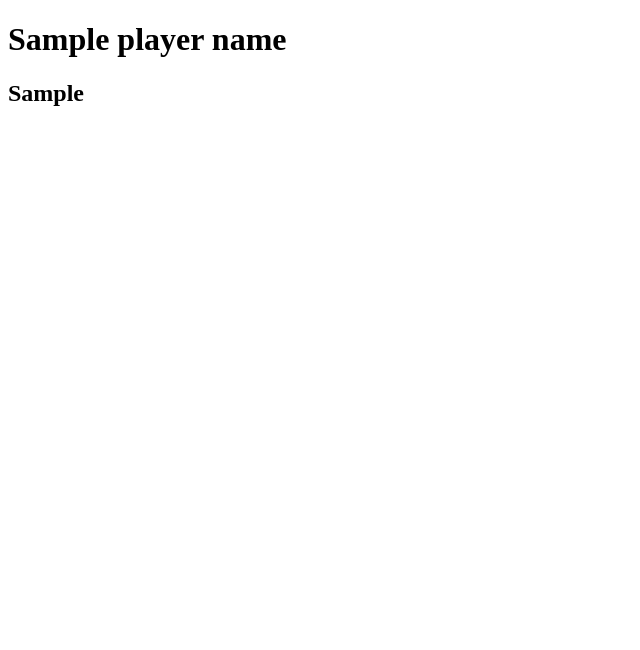
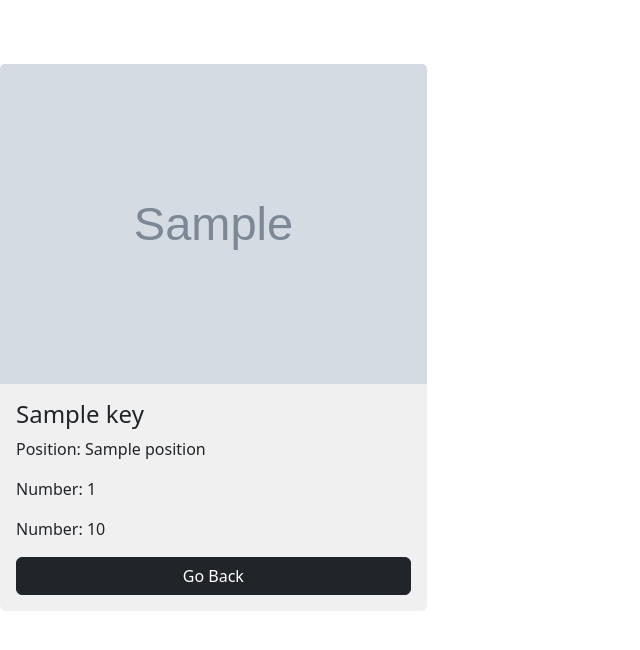
Before and after one commit to NicholasRevenco/Django-Project, a Django app: template MySite1/BaltimoreRavens/templates/BaltimoreRavens/player_account.html in a window 1280 px wide. Shown: the top 650 px of the page, without its empty margins (0-640 px from the left). Run offline with Django 4.2, Linux system fonts and the light colour scheme; the template is opened without the code that fills it: most values are stand-ins (such as "Sample title", 1, 10 or a date in 2020); grey boxes marked "Sample" are stand-in pictures.

Commit message:
Dynamic pages implement text

```diff
--- a/MySite1/BaltimoreRavens/templates/BaltimoreRavens/player_account.html
+++ b/MySite1/BaltimoreRavens/templates/BaltimoreRavens/player_account.html
@@ -5,10 +5,22 @@
     <meta charset="UTF-8">
     <meta http-equiv="X-UA-Compatible" content="IE=edge">
     <meta name="viewport" content="width=;, initial-scale=1.0">
-    <title>{{ player_name }}</title>
+    <title>{{ player_roster.name}}</title>
+    <link href="https://cdn.jsdelivr.net/npm/bootstrap@5.2.3/dist/css/bootstrap.min.css" rel="stylesheet">
+    <script src="https://cdn.jsdelivr.net/npm/bootstrap@5.2.3/dist/js/bootstrap.bundle.min.js"></script>
 </head>
 <body>
-    <h1>{{ player_name }}</h1>
-    <h2>{{ text.0 }}</h2>
+    <div class="col-12 col-sm-6 col-md-6 col-lg-4" style="margin-top: 5%;">
+        <div class="card" style="border: none; background-color: rgb(240, 240, 240)">
+            <img class="card-img-top" src="{{ player_roster.image }}" alt="{{ key }} Image">
+            <div class="card-body">
+                <h4 class="card-title">{{ key }}</h4>
+                <p class="card-text">Position: {{ player_roster.position }}</p>
+                <p class="card-text">Number: {{ player_roster.number }}</p>
+                <p class="card-text">Number: {{ player_roster.height }}</p>
+                <a href="/BaltimoreRavens" class="btn btn-dark" style="width: 100%;">Go Back</a>
+            </div>
+        </div>
+    </div>
 </body>
 </html>
--- a/MySite1/BaltimoreRavens/views.py
+++ b/MySite1/BaltimoreRavens/views.py
@@ -30,8 +30,7 @@ def player_by_number(request, player):
 def player_text(request, player):
     try:
         return render(request, 'BaltimoreRavens/player_account.html', {
-            "text": player_roster[player],
-            "player_name": player.capitalize()
+            "player_roster": player_roster[player],
         })
     except:
         return HttpResponseNotFound("Player not valid!")
```
